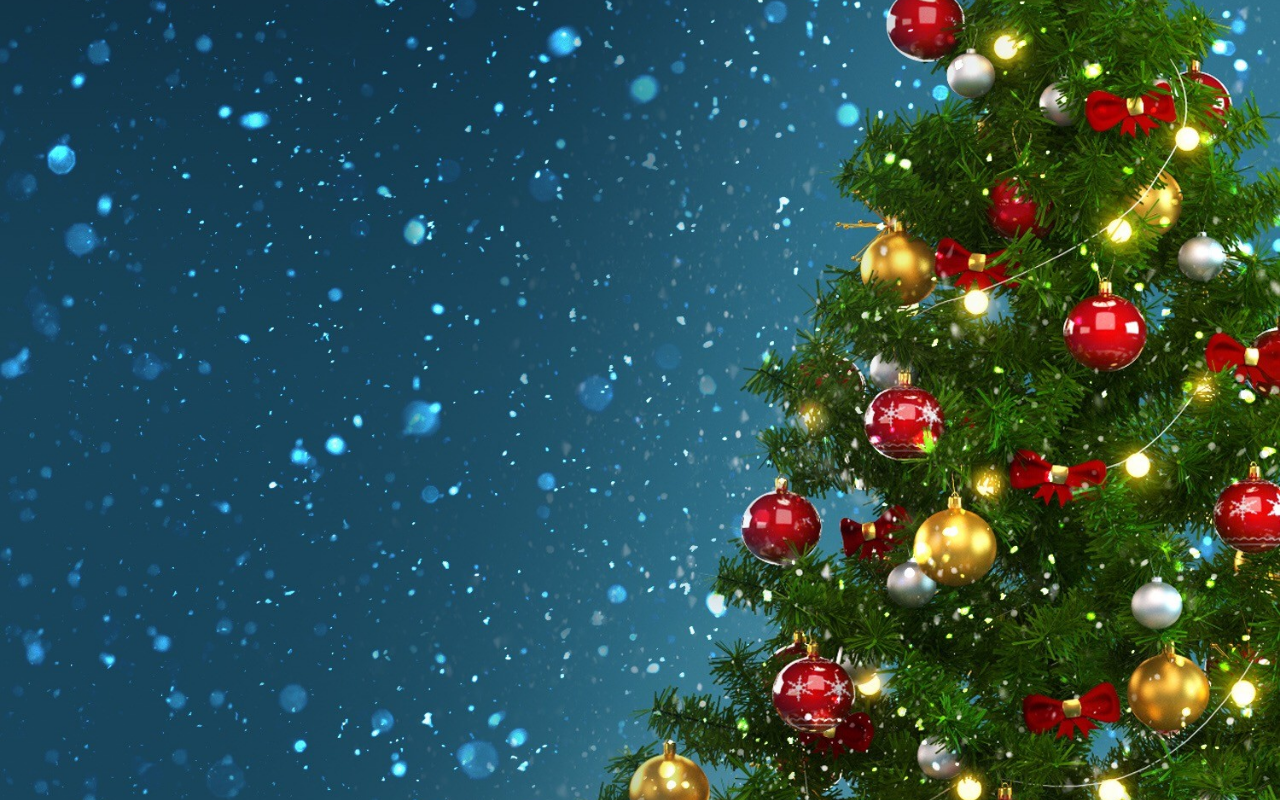
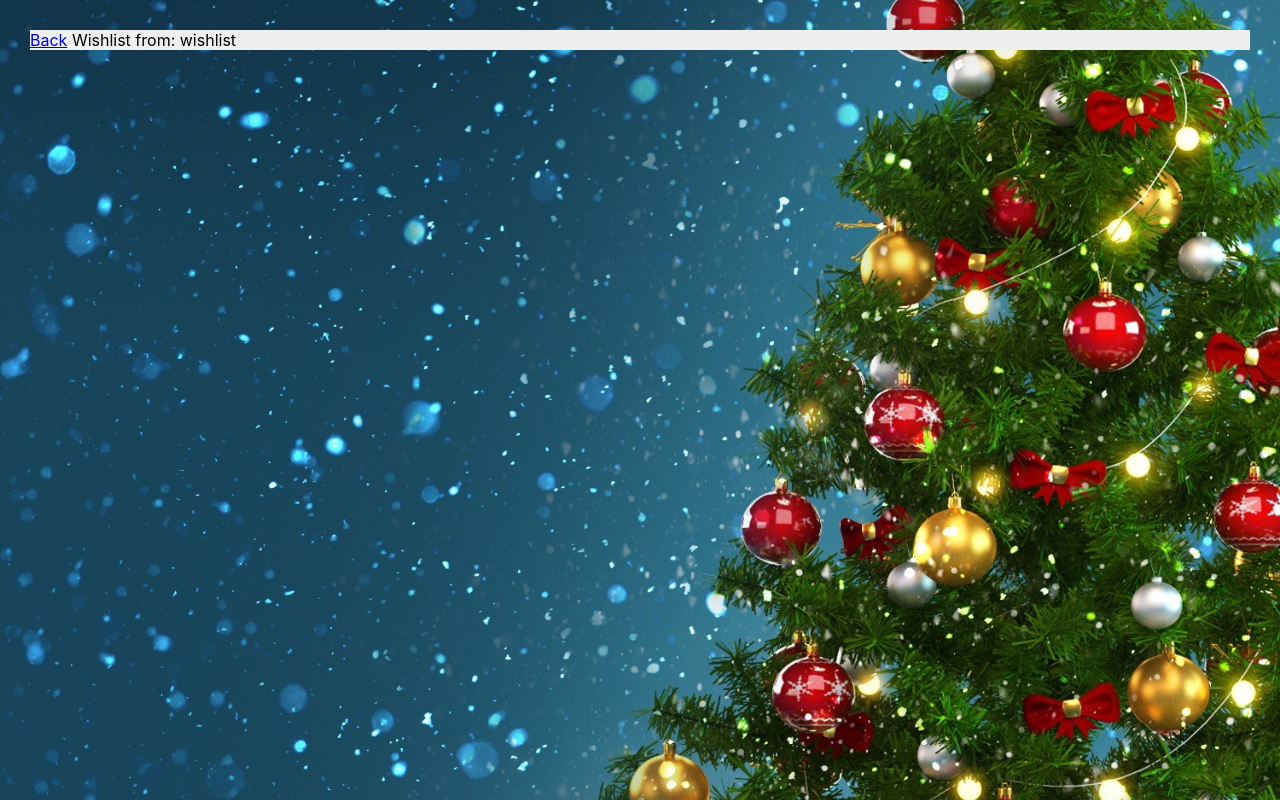
Before and after one commit to kschmitz123/wuensch-dir-was, a React (Create React App) app: page /wishlist/1 in a window 1280 px wide. Built offline with nearby package versions, Linux system fonts and the light colour scheme.

Commit message:
Add URL parameters

```diff
--- a/src/App.js
+++ b/src/App.js
@@ -1,4 +1,5 @@
 import { BrowserRouter as Router, Switch, Route } from 'react-router-dom';
+import WishList from './pages/WishList';
 import GlobalStyle from './GlobalStyle';
 import Add from './pages/Add';
 import Welcome from './pages/Welcome';
@@ -14,6 +15,9 @@ function App() {
         <Route path="/add">
           <Add />
         </Route>
+        <Route path="/:name">
+          <WishList />
+        </Route>
       </Switch>
     </Router>
   );
--- a/src/pages/Add.js
+++ b/src/pages/Add.js
@@ -1,4 +1,5 @@
 import styled from 'styled-components';
+import { Link } from 'react-router-dom';
 
 const Container = styled.div`
   background: #edf0ed;
@@ -10,6 +11,7 @@ const Add = () => {
     <Container>
       <h1>This is a page</h1>
       <p>Add your wishlist items here.</p>
+      <Link to="/">Back</Link>
     </Container>
   );
 };
--- a/src/pages/WishList.js
+++ b/src/pages/WishList.js
@@ -0,0 +1,17 @@
+import { Link, useParams } from 'react-router-dom';
+import styled from 'styled-components';
+
+const Container = styled.div`
+  background: #edf0ed;
+  margin: 30px;
+`;
+
+const WishList = () => {
+  const { name } = useParams();
+  return (
+    <Container>
+      <Link to="/">Back</Link> Wishlist from: {name}
+    </Container>
+  );
+};
+export default WishList;
```
